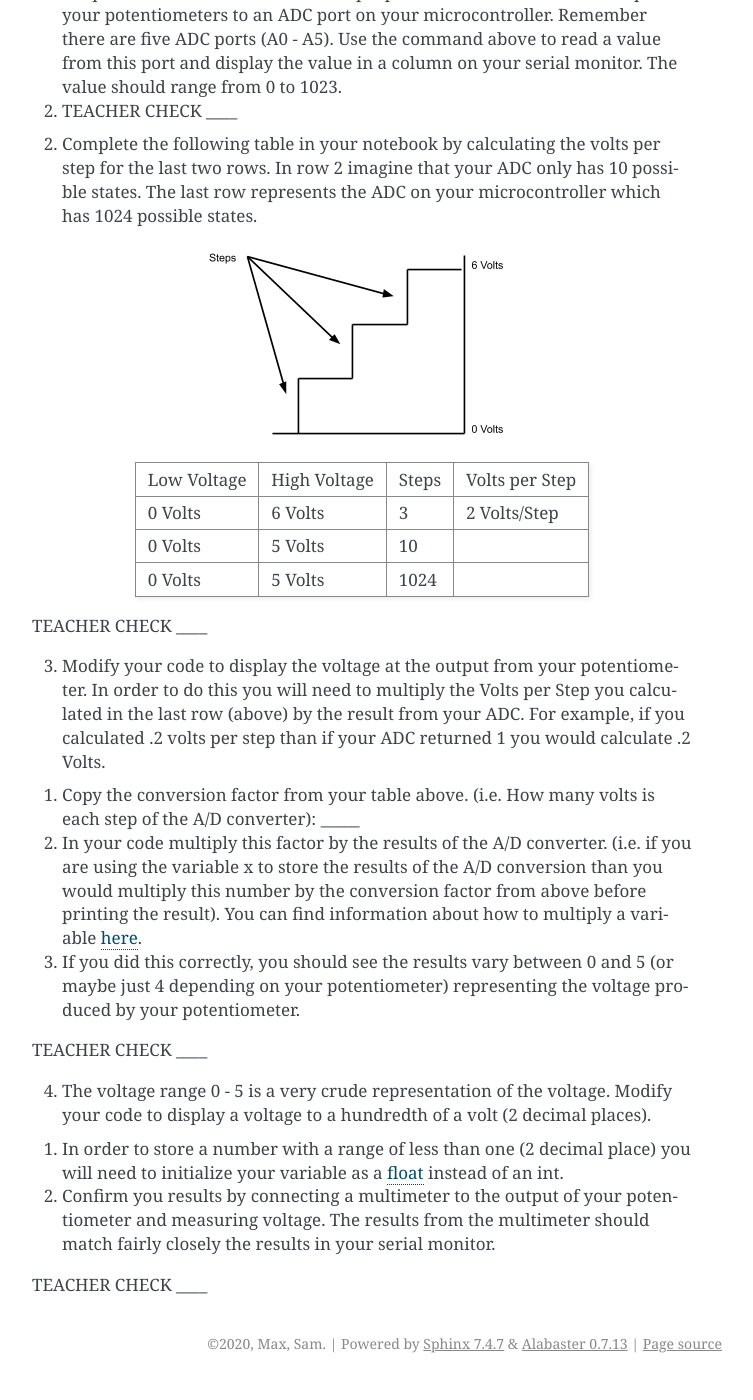
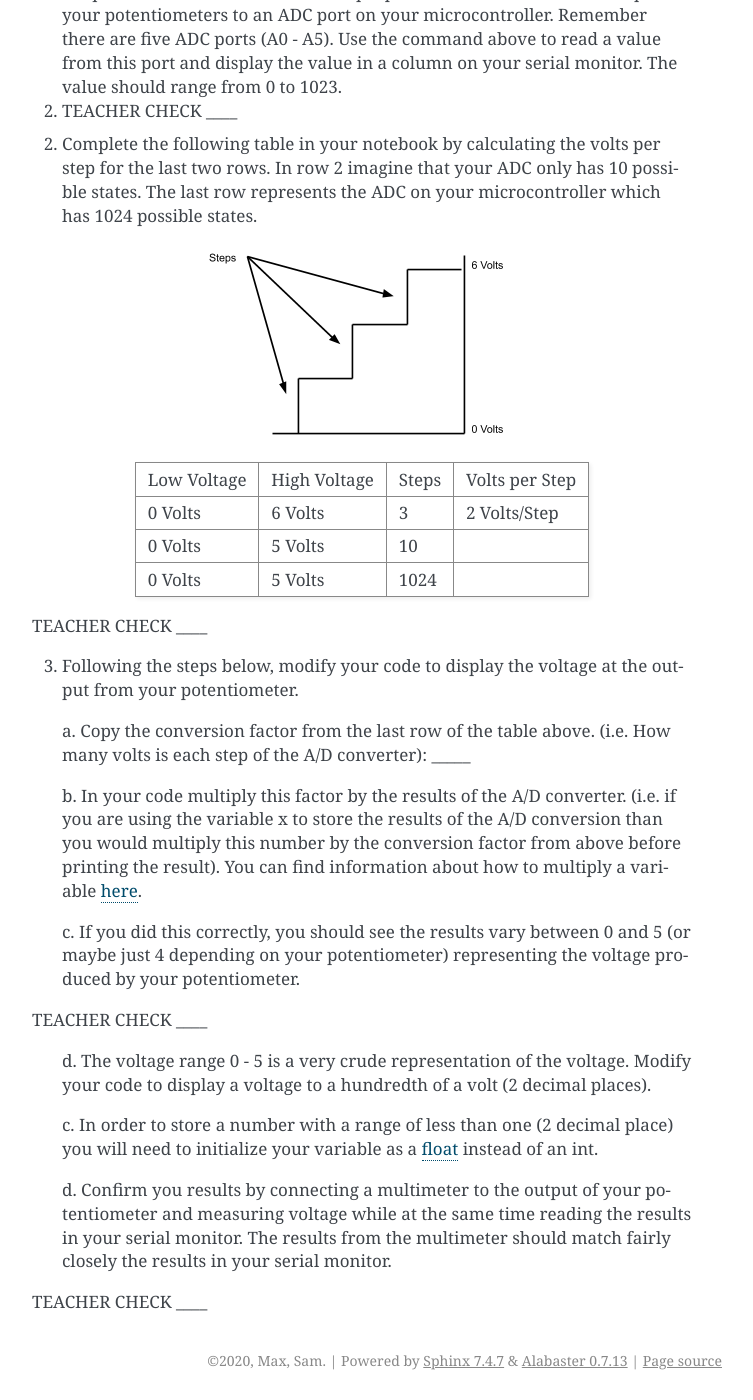
Before and after one commit to maxtkc/mvths-wiki, a Sphinx documentation site: the page built from docs/021-analog-to-digital-conversion.rst, in a window 1280 px wide and 1400 px high, scrolled down 1705 px. Shown: the whole window, without its empty margins (388-1141 px from the left). Built offline with Sphinx 7.4.7, drawn with Linux system fonts in a browser that asks for light colours.

Commit message:
Update 021-analog-to-digital-conversion.rst

```diff
--- a/docs/021-analog-to-digital-conversion.rst
+++ b/docs/021-analog-to-digital-conversion.rst
@@ -73,43 +73,36 @@ Exercise
 
 TEACHER CHECK \_\_\_\_
 
-3. Modify your code to display the voltage at the output from your
-   potentiometer. In order to do this you will need to multiply the Volts per Step you calculated in the last row
-   (above) by the result from your ADC. For example, if you calculated .2 volts per step than if your ADC
-   returned 1 you would calculate .2 Volts.
+3. Following the steps below, modify your code to display the voltage at the output from your
+   potentiometer.
 
-.. raw:: html
+   a. Copy the conversion factor from the last row of the table above. (i.e. How many
+   volts is each step of the A/D converter): \_\_\_\_\_
 
-   <!-- end list -->
-
-1. Copy the conversion factor from your table above. (i.e. How many
-   volts is each step of the A/D converter): \_\_\_\_\_
-2. In your code multiply this factor by the results of the A/D
+   b. In your code multiply this factor by the results of the A/D
    converter. (i.e. if you are using the variable x to store the results
    of the A/D conversion than you would multiply this number by the
    conversion factor from above before printing the result). You can
    find information about how to multiply a variable
    `here <https://www.google.com/url?q=https://docs.google.com/document/d/1BmZbXzxnD2j17QToSZ9jeZmnP7burwfksfQq2v4zu-Y/edit%23heading%3Dh.j1vujjth5hql&sa=D&ust=1587613173936000>`__.
-3. If you did this correctly, you should see the results vary between 0
+
+   c. If you did this correctly, you should see the results vary between 0
    and 5 (or maybe just 4 depending on your potentiometer) representing
    the voltage produced by your potentiometer.
 
 TEACHER CHECK \_\_\_\_
 
-4. The voltage range 0 - 5 is a very crude representation of the
+   d. The voltage range 0 - 5 is a very crude representation of the
    voltage. Modify your code to display a voltage to a hundredth of a
    volt (2 decimal places).
 
-.. raw:: html
-
-   <!-- end list -->
-
-1. In order to store a number with a range of less than one (2 decimal
+   c. In order to store a number with a range of less than one (2 decimal
    place) you will need to initialize your variable as a
    `float <https://www.google.com/url?q=https://docs.google.com/document/d/1BmZbXzxnD2j17QToSZ9jeZmnP7burwfksfQq2v4zu-Y/edit%23heading%3Dh.86fwcjklmgvf&sa=D&ust=1587613173937000>`__ instead
    of an int.
-2. Confirm you results by connecting a multimeter to the output of your
-   potentiometer and measuring voltage. The results from the multimeter
+
+   d. Confirm you results by connecting a multimeter to the output of your
+   potentiometer and measuring voltage while at the same time reading the results in your serial monitor. The results from the multimeter
    should match fairly closely the results in your serial monitor.
 
 TEACHER CHECK \_\_\_\_
```
